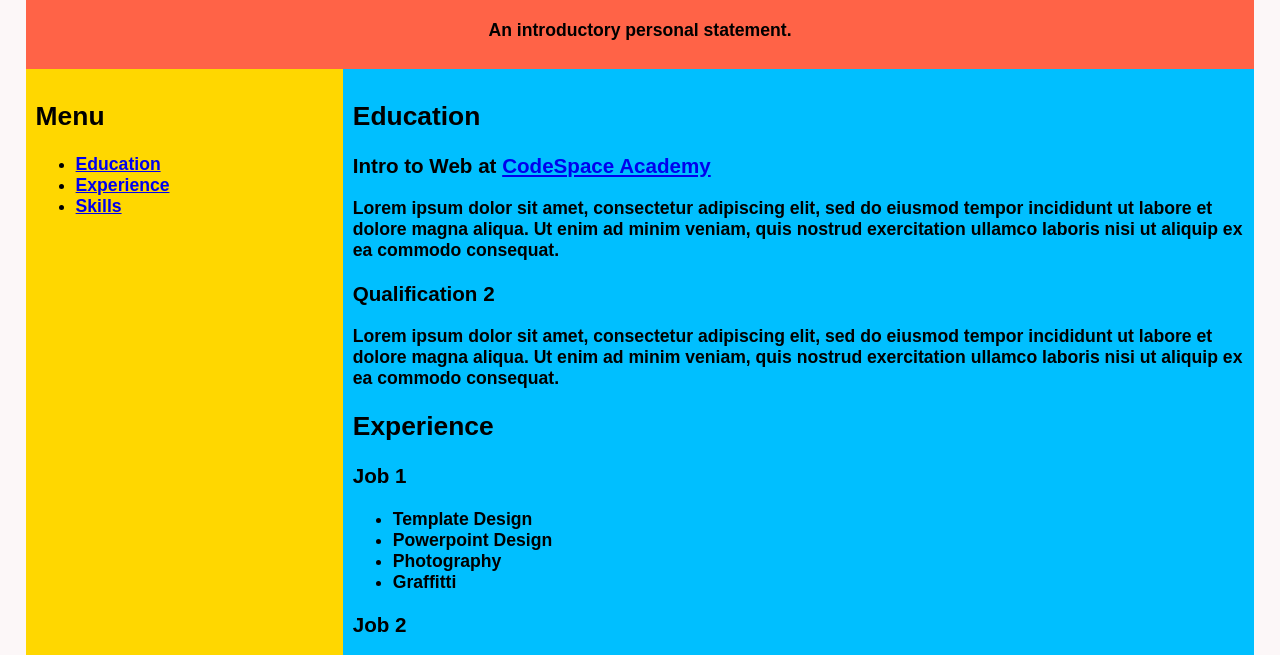
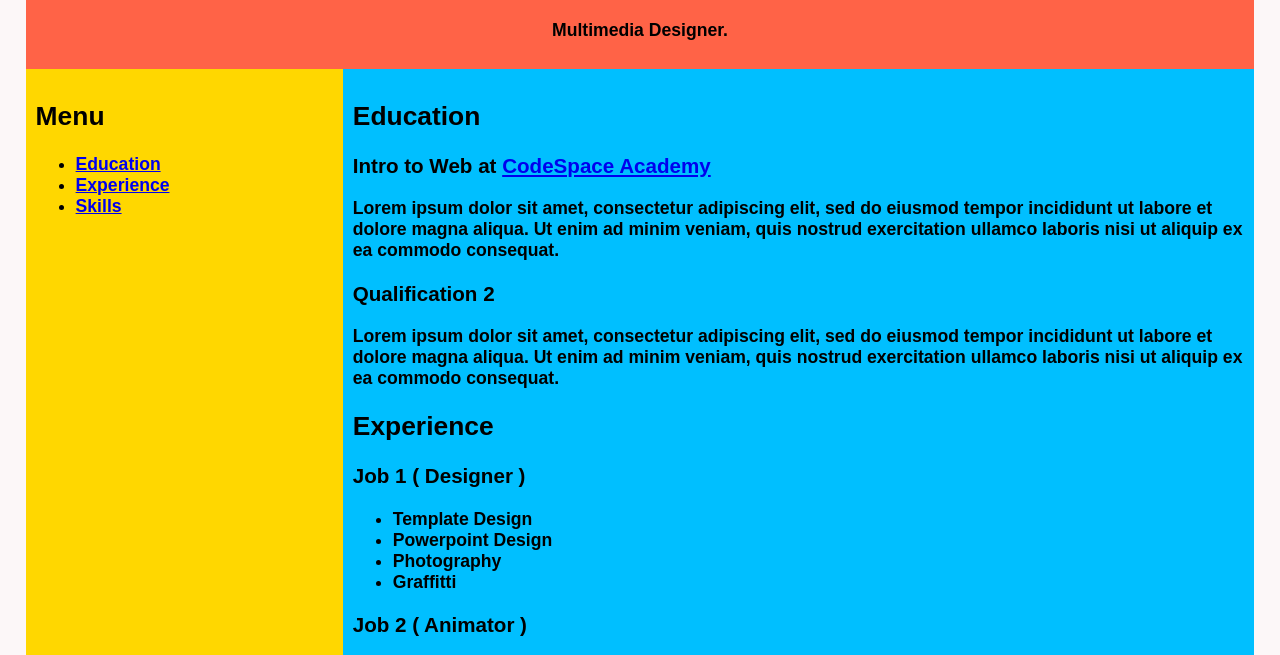
Before and after one commit to Mbuso-Mafuyeka/Resume-6, a plain HTML site: page index.html in a window 1280 px wide. Shown: the part 414-1069 px from the top of the page. Drawn offline with Linux system fonts and the light colour scheme.

Commit message:
Update index.html

```diff
--- a/index.html
+++ b/index.html
@@ -11,7 +11,7 @@
   <header class="header">
     <h3 style="text-align: center"><img class="circular--square" src="images/buu_400x400.jpg" alt="Headshot of Amanda Jacobs" width="276" height="276" id="headshot"></h3>
     <h1>Mbuso Mafuyeka</h1>
-    <p>An introductory personal statement.</p>
+    <p>Multimedia Designer.</p>
   </header>
 
 <article class="main">
@@ -21,14 +21,14 @@
     <h3>Qualification 2</h3>
     <p>Lorem ipsum dolor sit amet, consectetur adipiscing elit, sed do eiusmod tempor incididunt ut labore et dolore magna aliqua. Ut enim ad minim veniam, quis nostrud exercitation ullamco laboris nisi ut aliquip ex ea commodo consequat.</p>
     <h2 id="experience">Experience</h2>
- <h3>Job 1</h3>
+ <h3>Job 1 ( Designer )</h3>
     <ul>
       <li>Template Design</li>
       <li>Powerpoint Design</li>
       <li>Photography</li>
       <li>Graffitti</li>
     </ul>
-  <h3>Job 2</h3>
+  <h3>Job 2 ( Animator )</h3>
     <ul>
       <li>Lion Training</li>
       <li>Graphic Design</li>
```
